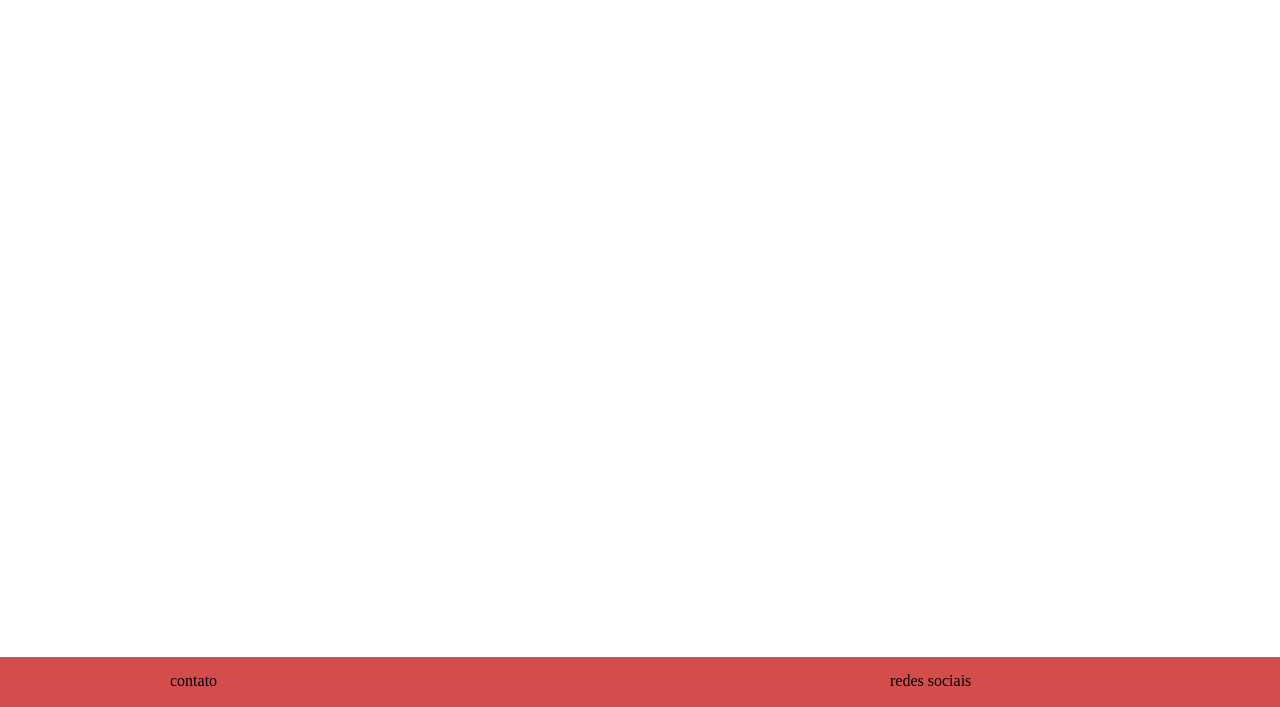
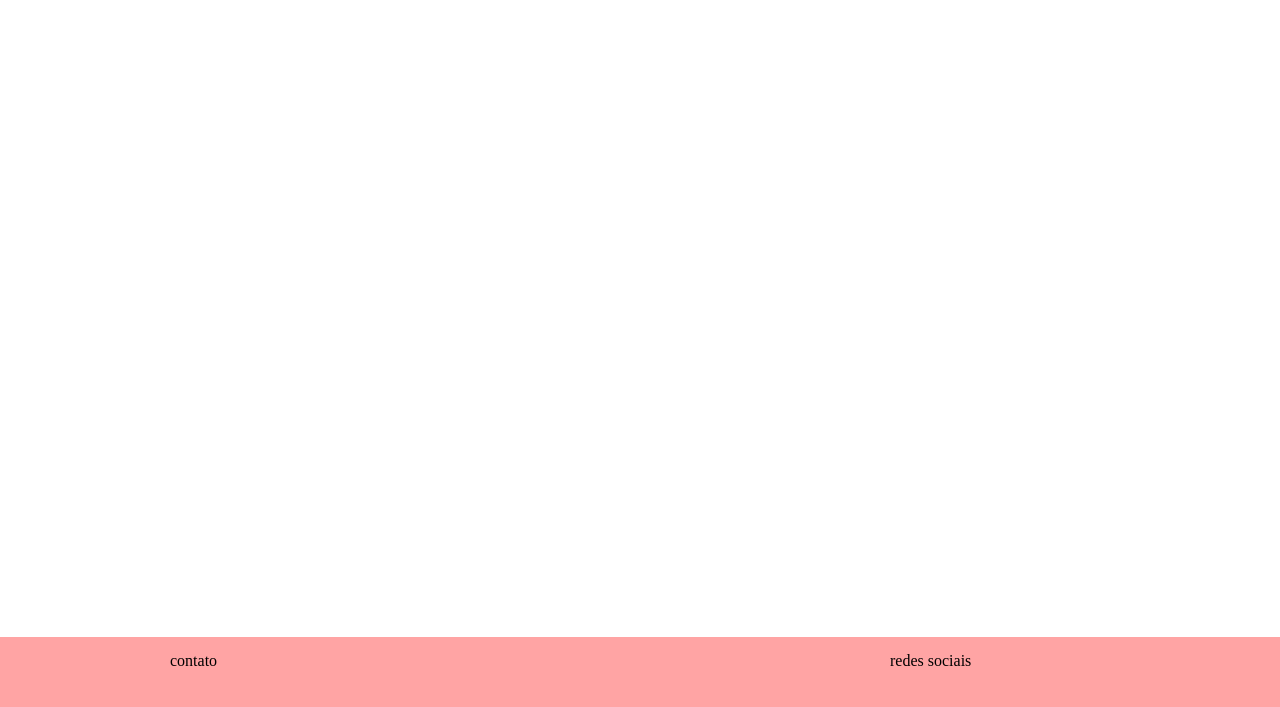
Before and after one commit to CamilaBraga13/ProjetoFInalTraineebyron2022, a plain HTML site: page home.html in a window 1280 px wide. Shown: the part 93-800 px from the top of the page. Drawn offline with Linux system fonts and the light colour scheme.

Commit message:
Ajuste da cor do footer (diminui a opacidade)

```diff
--- a/css/style.css
+++ b/css/style.css
@@ -37,9 +37,9 @@
 /* COMECO FOOTER */
 .footer {
   bottom: 0;
-  background: #d44d4d;
+  background: #ff5f5f91;
   width: 100% ;
-  height: 50px;
+  height: 70px;
   position: absolute;
   padding: 15px 0;
 
```
